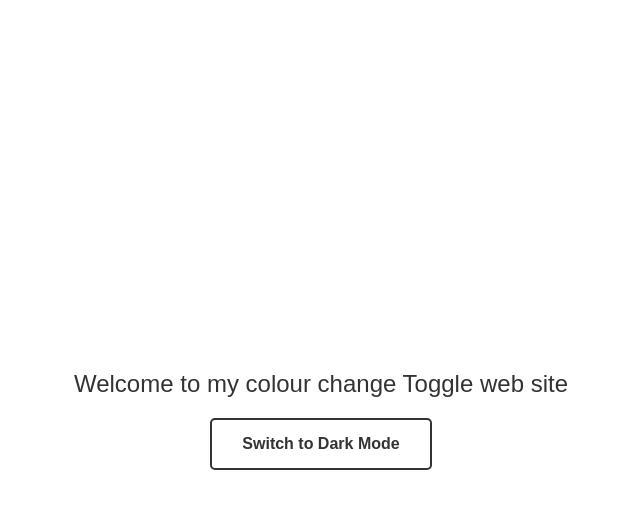
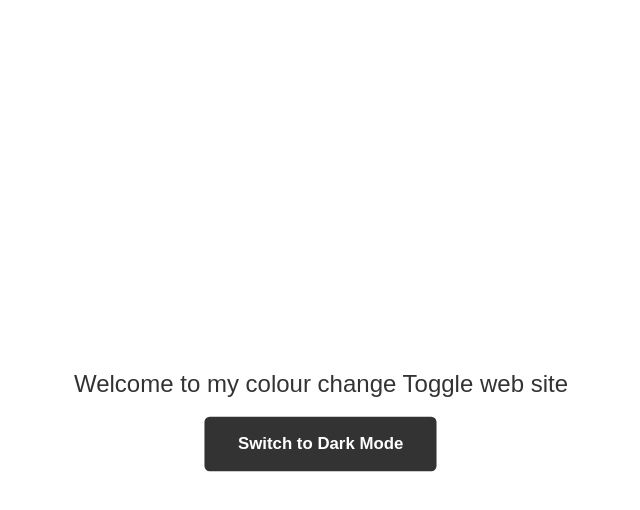
Before and after one commit to M-Saleh-N/light-dark-mode-toggle, a React (Create React App) app: page / in a window 1280 px wide. In both pictures the pointer is over the button "Switch to Dark Mode". Shown: the top 510 px of the page, without its empty margins (319-959 px from the left). Built offline with nearby package versions, Linux system fonts and the light colour scheme.

Commit message:
styling more on the button to have a hover and to be red on the boarders

```diff
--- a/src/components/toggle.css
+++ b/src/components/toggle.css
@@ -43,3 +43,15 @@ button {
     cursor: pointer;
     transition: background-color 0.3s ease, transform 0.2s ease-in-out;
 }
+
+button:hover {
+    background-color: #333;
+    color: white;
+    transform: scale(1.05); /* Slight zoom effect on hover */
+}
+
+
+button:focus {
+    outline: none;
+    border-color: #ff6b81; /* Optional: adds a focus outline */
+}
```
